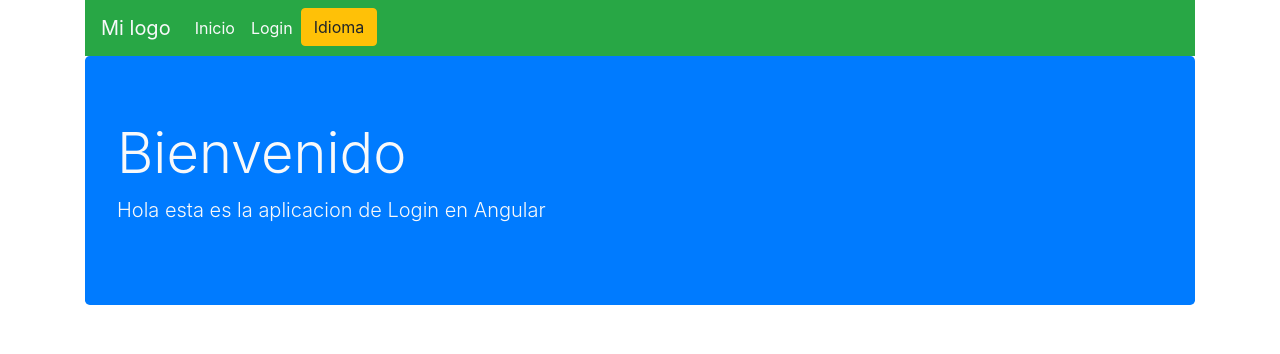
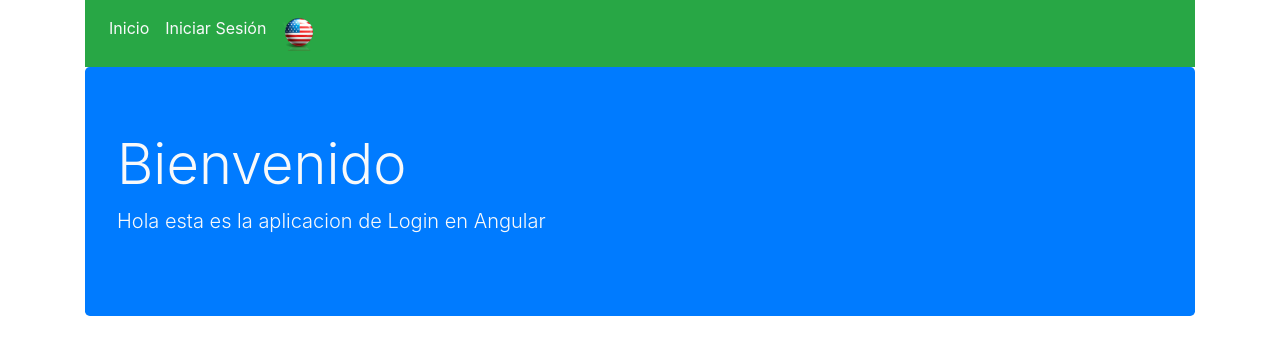
Before and after one commit to johnrinconperez/angularLogin, an Angular app: page / in a window 1280 px wide. Shown: the top 354 px of the page. Built offline with nearby package versions, Linux system fonts and the light colour scheme.

Commit message:
cambio idioma ok

```diff
--- a/src/app/components/nav-bar/nav-bar.component.html
+++ b/src/app/components/nav-bar/nav-bar.component.html
@@ -1,28 +1,31 @@
 <nav class="navbar navbar-expand-lg navbar-light bg-success">
-  <a class="navbar-brand text-light" routerLink="/">Mi logo</a>
+
   <button class="navbar-toggler" type="button" data-toggle="collapse" data-target="#navbarNav" aria-controls="navbarNav" aria-expanded="false" aria-label="Toggle navigation">
     <span class="navbar-toggler-icon"></span>
   </button>
   <div class="collapse navbar-collapse" id="navbarNav">
     <ul class="navbar-nav">
       <li class="nav-item active">
-        <a class="nav-link text-light" routerLink="/home">Inicio<span class="sr-only">(current)</span></a>
+        <a class="nav-link text-light" routerLink="/home">{{'NAV-BAR.Lbl_Home' | translate}}<span class="sr-only">(current)</span></a>
       </li>
       <li class="nav-item" *ngIf="!isAuthenticated()">
-        <a class="nav-link text-light" routerLink="/login" >Login</a>
+        <a class="nav-link text-light" routerLink="/login" >{{'NAV-BAR.Lbl_Login' | translate}}</a>
       </li>
       <li class="nav-item" *ngIf="isAuthenticated()">
-        <a class="nav-link text-light" routerLink="/account">Account</a>
+        <a class="nav-link text-light" routerLink="/account">{{'NAV-BAR.Lbl_Account' | translate}}</a>
       </li>
       <li class="nav-item" *ngIf="isAdmin()">
-        <a class="nav-link text-light" routerLink="/settings">Settings</a>
+        <a class="nav-link text-light" routerLink="/settings">{{'NAV-BAR.Lbl_Settings' | translate}}</a>
       </li>
-      <li>
-        <button type="button" class="btn btn-warning">Idioma</button>
-      </li>
+
       <li class="nav-item" *ngIf="isAuthenticated()">
         <span class="nav-link text-light" (click)="logOut()">Logout</span>
       </li>
+      <li class="nav-item">
+          <a (click)="changeLanguage()" href="#" class="nav-link">
+            <img src="{{'NAV-BAR.Lbl_Language' | translate}}" alt="Language">
+          </a>
+        </li>
     </ul>
   </div>
   <ng-container *ngIf="user">
--- a/src/app/components/nav-bar/nav-bar.component.ts
+++ b/src/app/components/nav-bar/nav-bar.component.ts
@@ -1,6 +1,7 @@
 import { Component, OnInit } from '@angular/core';
 import { IdentityService } from 'src/app/services/identity.service';
 import { IUser } from 'src/app/models/user.model';
+import { TranslatePipe } from 'src/app/pipe/translate.pipe';
 
 @Component({
   selector: 'app-nav-bar',
@@ -12,7 +13,8 @@ export class NavBarComponent implements OnInit {
   user: IUser;
 
   constructor(
-    private identityService: IdentityService
+    private identityService: IdentityService,
+    private translate: TranslatePipe
   ) { }
 
   ngOnInit() {
@@ -34,4 +36,11 @@ export class NavBarComponent implements OnInit {
   logOut(): void {
     this.identityService.logOut();
   }
+
+  changeLanguage(): void {
+    this.translate.use(
+      this.translate.langCurrent === 'es' ? 'en' : 'es'
+    );
+  }
+
 }
--- a/src/app/pipe/translate.pipe.ts
+++ b/src/app/pipe/translate.pipe.ts
@@ -6,13 +6,15 @@ import { HttpClient } from '@angular/common/http';
 export class TranslatePipe {
 
     data: any;
+    langCurrent: string;
 
     constructor (private http: HttpClient) { }
 
     use (lang: string): Promise<{}> {
         return new Promise<{}>((resolve, reject) => {
             try {
-                const path = `assets/i18n/lang.${ lang || 'es' }.json`;
+                this.langCurrent = lang || 'es';
+                const path = `assets/i18n/lang.${ this.langCurrent }.json`;
                 this.http.get<{}>(path).subscribe(
                     translation => {
                         this.data = Object.assign({}, translation || {});
--- a/src/assets/i18n/lang.en.json
+++ b/src/assets/i18n/lang.en.json
@@ -1,10 +1,11 @@
 {
     "NAV-BAR":{
         "Lbl_Home"    : "Home",
-        "Lbl_Login"   : "Log IN",
+        "Lbl_Login"   : "Login",
         "Lbl_Account" : "My Account",
         "Lbl_Settings": "Settings",
-        "Lbl_LogOut"  : "LogOut"
+        "Lbl_LogOut"  : "LogOut",
+        "Lbl_Language": "./assets/img/spanishLanguage.png"
     },
     "ACCOUNT":
     {
--- a/src/assets/i18n/lang.es.json
+++ b/src/assets/i18n/lang.es.json
@@ -4,7 +4,8 @@
         "Lbl_Login"   : "Iniciar Sesión",
         "Lbl_Account" : "Mi Cuenta",
         "Lbl_Settings": "Configuración",
-        "Lbl_LogOut"  : "Cerrar Sesión"
+        "Lbl_LogOut"  : "Cerrar Sesión",
+        "Lbl_Language": "./assets/img/englishLanguage.png"
     },
     "ACCOUNT":
     {
```
Also changed, not shown: src/assets/img/englishLanguage.png (added), src/assets/img/spanishLanguage.png (added).
